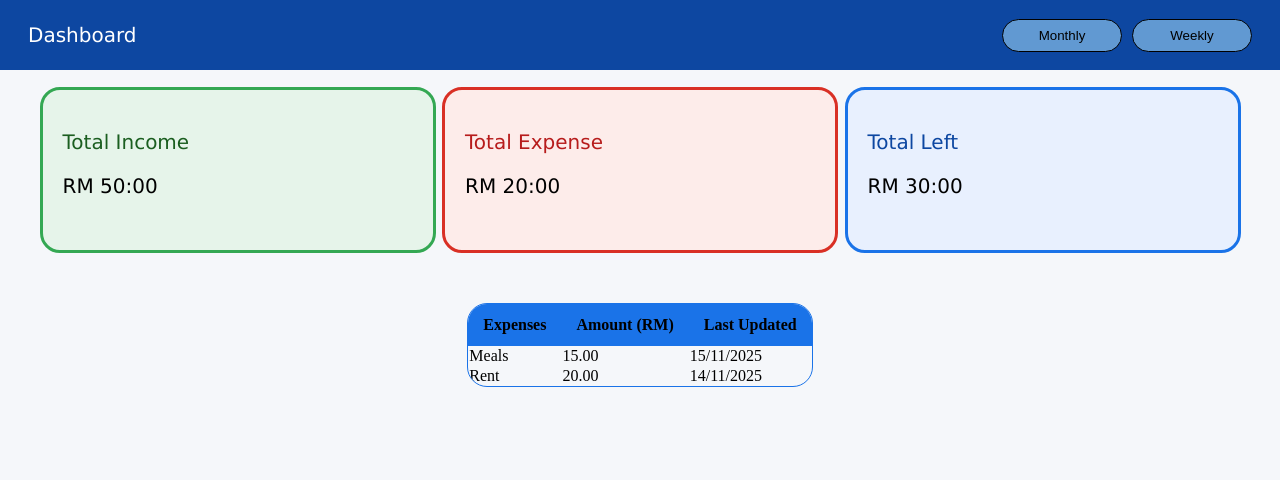
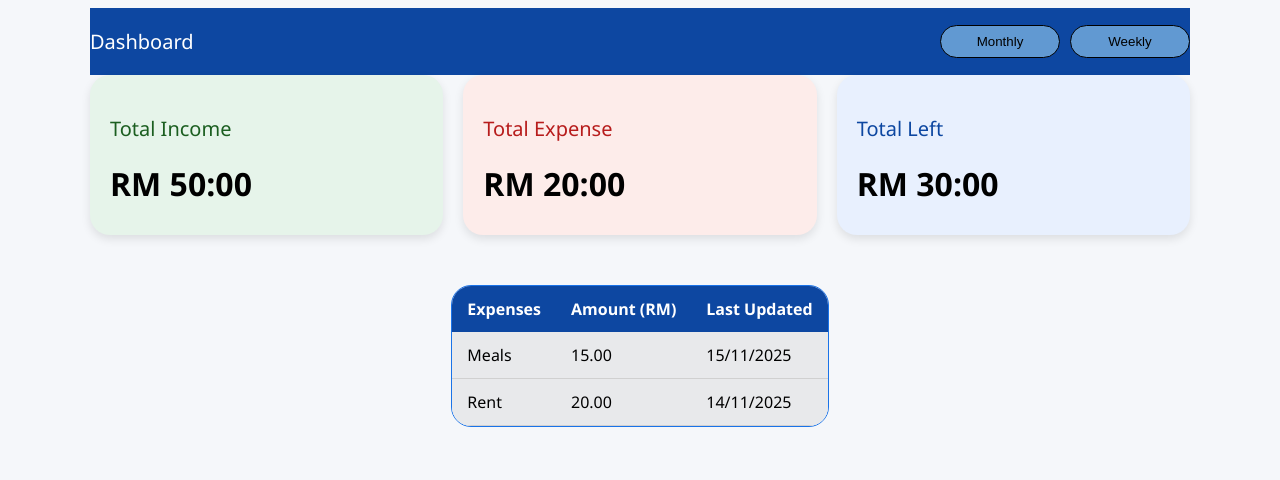
Before and after one commit to Masterz1928/HackathonProject, a plain HTML site: page homepage.html in a window 1280 px wide. Drawn offline with Linux system fonts and the light colour scheme.

Commit message:
Changed UI display

```diff
--- a/homepage.css
+++ b/homepage.css
@@ -1,26 +1,27 @@
 body {
 background-color: #F5F7FA;
 }
-
+.content-wrapper {
+    max-width: 1100px;
+    margin-left: auto;
+    margin-right: auto;
+    padding-left: 25px;
+    padding-right: 25px;
+}
 
 .dashboard {
     display: flex;
     justify-content: space-between; /* This will push items to the edges */
     align-items: center; /* This vertically aligns the text and buttons */
-    font-family: Verdana;
+    font-family: 'Segoe UI', Tahoma, Geneva, Verdana, sans-serif;
     font-size: 20px;
     color: white;
-    padding-left:25px;
-    margin: -8px;
-    border-color: #0D47A1;
     background-color: #0D47A1;
-    border-style: solid;
 }
 
 .button-dashboard{
     display: flex;
     gap: 10px; /* Use gap for consistent spacing between buttons */
-    padding-right: 25px;
 }
 
 .btn-filter {
@@ -42,6 +43,13 @@ background-color: #F5F7FA;
     filter: brightness(80%); /* Darkens it even more */
 }
 
+.cash-text {
+    color: black;
+    font-size: 32px;
+    font-weight: 700;
+    margin-top: 5px;
+}
+
 .month-day {
     background-color: #6199d2;
 }
@@ -52,57 +60,54 @@ background-color: #F5F7FA;
 
 .main-info-box {
     display: flex;
-    padding: 25px;
+    padding-bottom: 50px;
+    gap: 20px;
     /*justify the content here*/
     justify-content: space-evenly;
+
 }
 
 .box-position-income {
-    font-family: Verdana;
+    font-family: 'Segoe UI', Tahoma, Geneva, Verdana, sans-serif;
     font-size: 20px;
     background-color: #E6F4EA;
     color: #1B5E20;
     padding: 20px;
     text-align: left;
     border-radius: 20px;
-    border-color: #34A853;
-    border-style: solid;
-    width: 350px;
+    box-shadow: 0 4px 10px rgba(0, 0, 0, 0.10);
+/*    width: 350px; Not suitable to use here*/
+    flex-grow: 1;
     height: 120px;
 
 }
 .box-position-expense{
-    font-family: Verdana;
+    font-family: 'Segoe UI', Tahoma, Geneva, Verdana, sans-serif;
     font-size: 20px;
     color: #B71C1C;
     padding: 20px;
     text-align: left;
     background-color: #FDECEA;
     border-radius: 20px;
-    border-color: #D93025;
-    border-style: solid;
-    width: 350px;
+    box-shadow: 0 4px 10px rgba(0, 0, 0, 0.10);
+    flex-grow: 1;
     height: 120px;
 
 }
 .box-position-total{
-    font-family: Verdana;
+    font-family: 'Segoe UI', Tahoma, Geneva, Verdana, sans-serif;
     font-size: 20px;
     color: #0D47A1;
     padding: 20px;
     text-align: left;
     background-color: #E8F0FE;
     border-radius: 20px;
-    border-color: #1A73E8;
-    border-style: solid;
-    width: 350px;
+    box-shadow: 0 4px 10px rgba(0, 0, 0, 0.10);
+    flex-grow: 1;
     height: 120px;
 
 }
 
-.cash-text {
-color: black;
-}
 
 /* This is the container DIV that gets the border and rounded corners */
 .main-table-page {
@@ -114,6 +119,7 @@ color: black;
 
 /* This targets the ACTUAL <table> element inside our container */
 .main-table-page table {
+    font-family: 'Segoe UI', Tahoma, Geneva, Verdana, sans-serif;
     width: 100%;
     border-collapse: collapse; /* Makes cell borders clean */
     border-spacing: 0;
@@ -121,8 +127,16 @@ color: black;
 
 /* Style for the header cells for a clean look */
 .main-table-page th {
-    background-color: #1A73E8;
+    background-color: #0D47A1;
+    color: white;
     padding: 12px 15px;
     text-align: left;
     font-weight: 600;
 }
+
+.main-table-page td {
+    background-color: #e8e9eb;
+    padding: 12px 15px;
+    text-align: left;
+    border-bottom: 1px solid #D0D0D0 ;
+}
--- a/homepage.html
+++ b/homepage.html
@@ -4,6 +4,9 @@
 <head>
     <title>Home Page</title>
     <link rel="stylesheet" href="homepage.css">
+</head>
+<body>
+    <div class="content-wrapper">
         <section class="dashboard">
            <p>Dashboard</p>
             <div class="button-dashboard">
@@ -11,8 +14,6 @@
                 <button type="button" class="btn-filter week-1">Weekly</button>
            </div>
         </section>
-
-
         <section class="main-info-box">
             <div class="box-position-income">
                 <p>Total Income</p>
@@ -52,12 +53,6 @@
                 </table>
             </div>
         </section>
-</head>
-
-
-
-
-<body>
-
+    </div>
 </body>
 </html>
```
Lines whose indentation alone changed are shown as unchanged.
